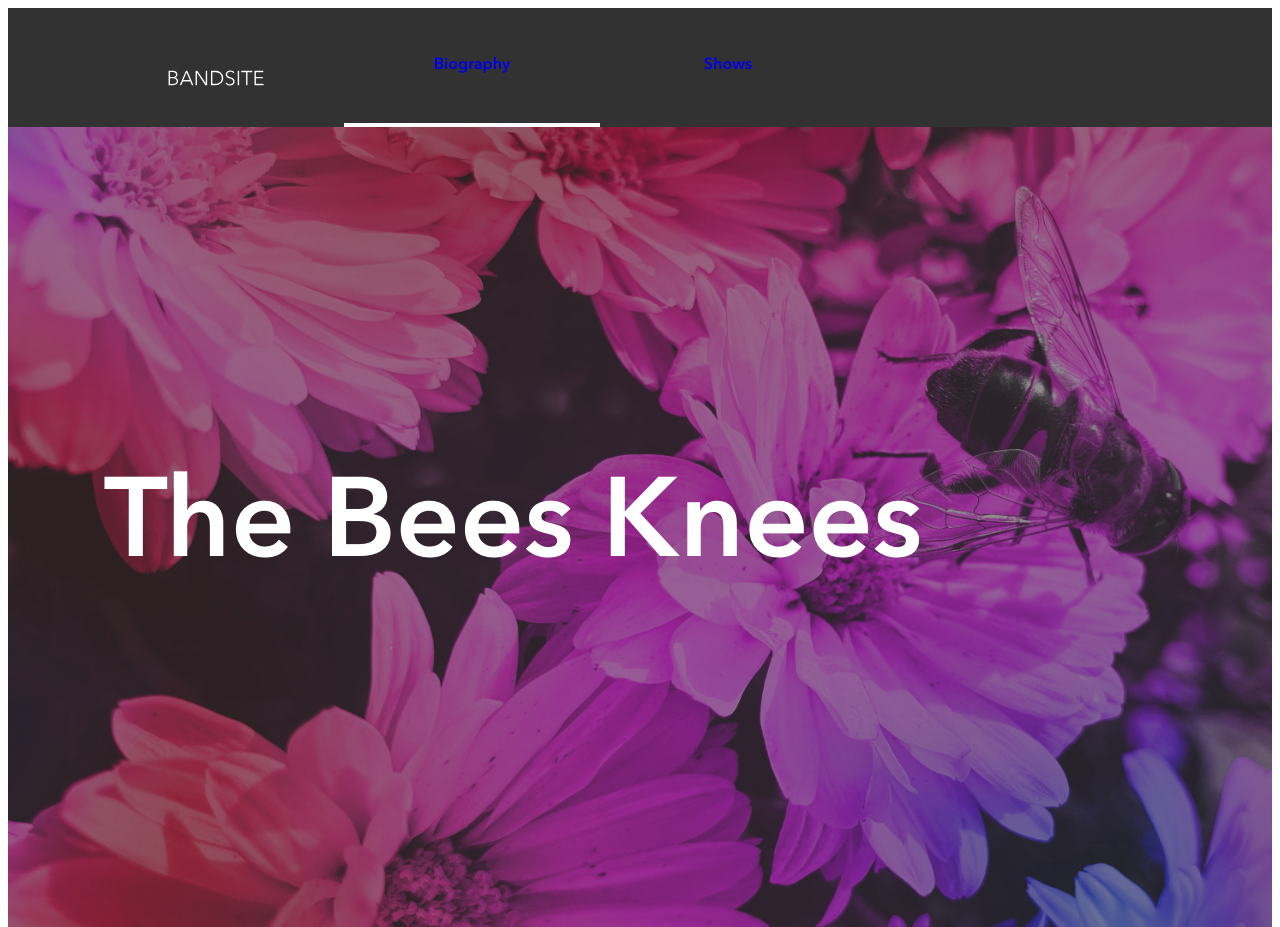
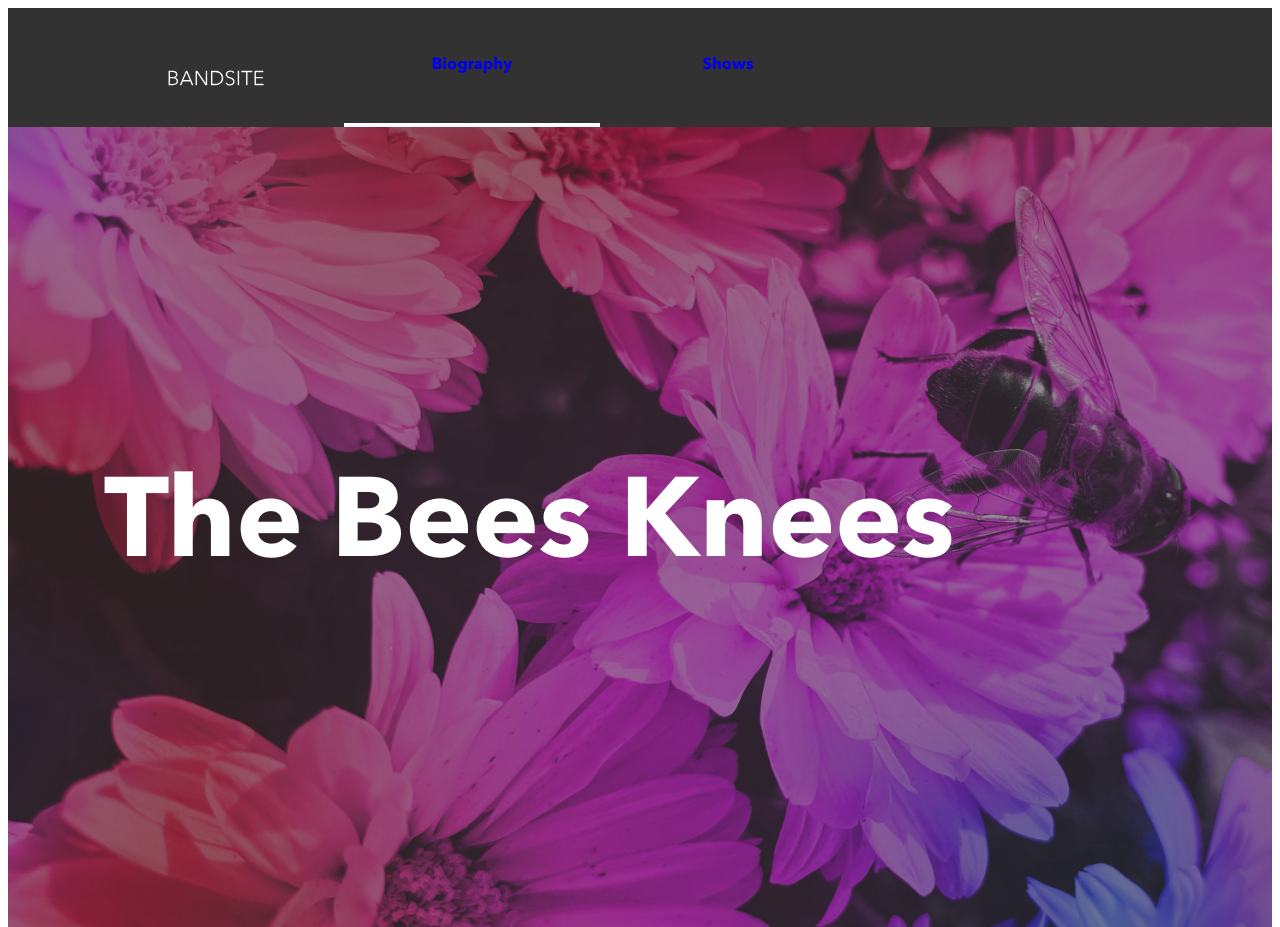
Before and after one commit to jpbozley/bandsite, a plain HTML site: page index.html in a window 1280 px wide. Shown: the top 927 px of the page. Drawn offline with nearby package versions, Linux system fonts and the light colour scheme; no server answers.

Commit message:
fixed sprint2 mistakes

```diff
--- a/Styles/bio.scss
+++ b/Styles/bio.scss
@@ -15,10 +15,10 @@
     display: flex;
     align-items: center;
     padding-left: 1rem;
-    @media (min-width:$tablet) {
+    @include tablet{
         height:50vw;
     }
-    @media (min-width:$desktop) {
+    @include desktop{
        height:100vh;
     }
 
@@ -36,11 +36,11 @@
         color: $primary3;
         position: relative;
         z-index: 3;
-        @media (min-width:$tablet) {
+        @include tablet{
             font-size:3rem;
             padding-left:1.5rem;
         };
-        @media(min-width:$desktop){
+        @include desktop{
             font-size:7rem;
             padding-left:5rem;
         };
@@ -52,11 +52,11 @@
     flex-direction: column;
     padding-left: 1rem;
     padding-right: 1rem;
-    @media (min-width: $tablet) {
+    @include tablet{
         margin-left: 2.25rem;
         margin-right: 2.25rem;
       };
-    @media(min-width:$desktop){
+    @include desktop{
         margin-left:auto;
         margin-right:auto;
     }
@@ -65,10 +65,10 @@
         font-size: 1.5rem;
         padding-top: 1.5rem;
         padding-bottom: 1rem;
-        @media (min-width:$tablet) {
+        @include tablet{
             font-size: 2rem;
         }
-        @media (min-width:$desktop) {
+        @include desktop{
             font-size:2.5rem;
         }
     }
@@ -91,13 +91,13 @@
         margin:0;
         line-height: 1.375rem;
         @include about-padding;
-        @media (min-width: $tablet) {
+        @include tablet{
             margin-top: 2rem;
             @include avenir-standard;
             font-size: 1rem;
           }
     }
-    &__info-container{@media (min-width: $tablet){
+    &__info-container{@include tablet{
         display: flex;
         flex-direction: row;
         justify-content: center;
@@ -109,7 +109,7 @@
         font-size: 0.8125rem;
         color: $primary;
         line-height: 1.125rem;
-        @media (min-width: $tablet){
+        @include tablet{
             display: flex;
             justify-content: space-around;
             padding: .5rem;
@@ -119,7 +119,7 @@
 
 .gallery{
     background-color: $secondary3;
-    @media (min-width:$tablet) {
+    @include tablet{
         padding-left: 1.5rem;
         padding-right: 1.5rem;
     }
@@ -128,7 +128,7 @@
         line-height: 2rem;
         @include title-text;
         padding-top:1rem;
-        @media(min-width:$tablet){
+        @include tablet{
             padding-left: 1rem;
             font-size: 2rem;
         }
@@ -138,11 +138,11 @@
         flex-direction: column;
         align-items:center;
         justify-content: center;
-        @media (min-width:$tablet) {
+        @include tablet{
             flex-direction: row;
             flex-wrap: wrap;
         }
-        @media(min-width: $desktop){
+        @include tablet{
             margin-right: auto;
             margin-left: auto;
         }
@@ -151,7 +151,7 @@
         width: 100vw;
         padding: .5rem 1rem;
         filter: grayscale(1);
-        @media (min-width:$tablet) {
+        @include tablet{
             width: 30vw;
         }
         &:hover{
@@ -164,11 +164,11 @@
     &__body{
         display:flex;
         flex-direction: row;
-        @media(min-width:$tablet){
+        @include tablet{
             padding-left: 7.5vw;
             padding-right: 7.5vw
         }
-        @media(min-width:$desktop){
+        @include desktop{
             padding-left: 30vw;
             padding-right:30vw;
         }
@@ -176,13 +176,13 @@
     &__title{
         font-family: avenir, sans-serif;
         font-size: 1.5rem;
-        @media(min-width:$tablet){
+        @include tablet{
             padding-left: 2rem;
             font-size: 2.5rem;
             line-height: 2.75rem;
             @include avenir-standard;
         }
-        @media(min-width:$desktop){
+        @include desktop{
             padding-left:5rem;
         }
     }
@@ -200,10 +200,10 @@
     }
     &__box{
         margin-bottom: .5rem;
-        @media(min-width: $tablet){
+        @include tablet{
             width: 75vw;
         }
-        @media(min-width:$desktop){
+        @include desktop{
             width: 30vw;
         }
     }
@@ -228,7 +228,7 @@
         padding: .75rem 0rem;
         border-radius: 5%;
         margin: .5rem 0rem;
-        @media (min-width:$tablet) {
+        @include tablet{
             width:15vw;
             align-self: flex-end;
         };
@@ -250,12 +250,12 @@
     &__list{
         list-style: none;
         padding-left: 0;
-        @media (min-width:$tablet) {
+        @include tablet{
             padding-right: 7.5vw;
             padding-left: 7.5vw;
         }
 
-        @media(min-width:$desktop){
+        @include desktop{
             padding-right: 30vw;
             padding-left: 30vw;
         }
--- a/Styles/partials/__fonts.scss
+++ b/Styles/partials/__fonts.scss
@@ -1,3 +1,24 @@
+@font-face {
+    font-family: avenir;
+    src: url(../Assets/Font/AvenirNextLTPro-Regular.otf) format("opentype"),
+    url(../../Assets/Font/Alternative\ files/AvenirNextLTPro-Regular) format("truetype");
+    font-weight: 400;
+}
+
+@font-face {
+    font-family: avenir;
+    src: url(../Assets/Font/AvenirNextLTPro-Bold.otf) format("opentype"),
+    url(../../Assets/Font/Alternative\ files/AvenirNextLTPro-Bold) format("truetype");
+    font-weight: 700;
+}
+
+
+@font-face {
+    font-family: avenir;
+    src: url(../Assets/Font/AvenirNextLTPro-Demi.otf) format("opentype")
+    url(../../Assets/Font/Alternative\ files/AvenirNextLTPro-Demi) format("truetype");
+    font-weight: 600;
+}
 
 
 @mixin avenir-light{
--- a/Styles/partials/__global.scss
+++ b/Styles/partials/__global.scss
@@ -1,22 +1,6 @@
 *,*::before, *::after{box-sizing:border-box};
+@import "./_mixins";
 
-@font-face {
-    font-family: avenir;
-    src: url(../Assets/Font/AvenirNextLTPro-Regular.otf);
-    font-weight: 400;
-}
-
-@font-face {
-    font-family: avenir;
-    src: url(../Assets/Font/AvenirNextLTPro-Bold.otf);
-    font-weight: 700;
-}
-
-@font-face {
-    font-family: avenir;
-    src: url(../Assets/Font/AvenirNextLTPro-Demi.otf);
-    font-weight: 600;
-}
 
 .header{
     display:flex;
@@ -26,10 +10,10 @@
     margin: 0rem;
     align-items: center;
     justify-content: space-between;
-    @media (min-width:$tablet) {
+    @include tablet{
         padding-left: 1.5rem;
     };
-    @media (min-width:$desktop) {
+    @include desktop{
         padding-left:5rem;
     }
     &__title{
@@ -49,7 +33,7 @@
     &__logo{
             width: 30vw;
             padding-top: 1rem;
-            @media (min-width:$tablet) {
+            @include tablet{
                 padding-left:3rem;
                 padding-right: 5rem;
                 align-self: center;
@@ -57,7 +41,7 @@
                 padding-top:3rem;
                 width: 35vw;
             }
-            @media(min-width:$desktop){
+            @include desktop{
                 padding-left:5rem;
                 width: 20vw;
             }
@@ -87,7 +71,7 @@
         &:hover{
             color: palevioletred;
         }
-        @media (min-width: $tablet) {
+        @include tablet{
             width: 20vw;
             padding-bottom:3rem;
             padding-top:3rem;     }
@@ -96,7 +80,7 @@
             font-weight: 600;
         }
     }
-    @media (min-width: $tablet){
+    @include tablet{
         flex-direction: row;
         justify-content: flex-start;
     }
@@ -106,24 +90,22 @@
 .footer{
     background-color: $primary;
     padding:1rem;
-    @media (min-width:$tablet) {
+    @include tablet{
         margin-left:2.25rem;
         margin-right: 2.25rem;
-    }
-    @media (min-width:$tablet) {
         padding-left: 5rem;
         padding-right: 5rem;
     }
     &__container{
         align-items: center;
-        @media (min-width:$tablet) {
+        @include tablet{
             display:flex;
             flex-direction: row;
             justify-content: space-between;
         }
     }
     &__container-left{
-        @media (min-width:$tablet) {
+        @include tablet{
             display:flex;
             flex-direction: row;
             align-items: center;
@@ -139,7 +121,7 @@
         color: $primary3;
         margin-top: 1rem;
         margin-bottom: 1rem;
-        @media (min-width:$tablet) {
+        @include tablet{
             margin-left:2rem;
         }
     }
@@ -154,19 +136,19 @@
         font-size: 1.5rem;
         line-height: 2rem;
         margin: 0;
-        @media (min-width:$tablet) {
+        @include tablet{
             display:inline-flex;
             justify-self: flex-end;
             }
     }
     &__contact{
-        @media (min-width:$tablet) {
+        @include tablet{
             display:flex;
             flex-direction: row;
         }
     }
     &__grouping{
-        @media(min-width:$tablet){
+        @include tablet{
             padding-right: 2.5rem;
         }
     }
@@ -183,7 +165,7 @@
         @include info-text;
     }
     &__site-name{
-        @media (min-width:$tablet) {
+        @include tablet{
             display:none;
         }
     }
--- a/Styles/partials/__mixins.scss
+++ b/Styles/partials/__mixins.scss
@@ -1,3 +1,13 @@
+@mixin tablet {
+    @media (min-width: 768px) { @content; }
+  }
+
+@mixin desktop{
+    @media(min-width: 1280px){
+        @content;
+    }
+}
+
 @mixin info-text{font-family: avenir;
 line-height: 1.125rem;
 font-weight: 400;
@@ -20,7 +30,7 @@ color: $primary3};
 }
 
 @mixin about-padding{
-    @media(min-width:$tablet){
+    @include tablet{
         padding-left: 2.5rem;
         padding-right:2.5rem;
     }
--- a/Styles/shows.scss
+++ b/Styles/shows.scss
@@ -1,9 +1,8 @@
 @import "./partials/_screensizes";
-@import "./partials/_mixins";
 @import "./partials/_colors";
 @import "./partials/_global";
 @import "./partials/_fonts";
-
+@import "./partials/_mixins";
 
 
 .hero{
@@ -17,15 +16,15 @@
     align-items: flex-start;
     padding-left: 1rem;
     flex-direction: column;
-    @media (min-width:$tablet) {
+    @include tablet{
         height:80vh;
     }
-    @media (min-width:$desktop) {
+    @include desktop{
        height:100vh;
        flex-direction: row;
     }
     &__container{
-        @media (min-width:$desktop) {
+        @include desktop{
             width: 50vw;
             align-self: center;
          }
@@ -42,7 +41,7 @@
         font-family: Interstate,Lucida Grande,Lucida Sans Unicode,Lucida Sans,Garuda,Verdana,Tahoma,sans-serif;
         font-weight: 100;
         width: 80vw;
-        @media (min-width:$desktop) {
+        @include desktop{
             align-self: center;
             width: 50vw;
             padding-left: 5rem;
@@ -69,11 +68,11 @@
         z-index: 3;
         font-size: 1rem;
         padding-top: 3rem;
-        @media (min-width:$tablet) {
+        @include tablet{
             font-size:1.5rem;
             padding-left:1.5rem;
         };
-        @media(min-width:$desktop){
+        @include desktop{
             font-size:2rem;
             padding-left:5rem;
             font-weight: 600;
@@ -85,11 +84,11 @@
         color: $primary3;
         position: relative;
         z-index: 3;
-        @media (min-width:$tablet) {
+        @include tablet{
             font-size:3rem;
             padding-left:1.5rem;
         };
-        @media(min-width:$desktop){
+        @include desktop{
             margin-top: 0;
             font-size:5rem;
             padding-left:5rem;
@@ -100,13 +99,13 @@
 
 .tour-dates{
 
-    @media (min-width:$desktop) {
+    @include desktop{
         padding-top: 2rem;
         display:flex;
         flex-direction: row;
     }
     &__desktop-container{
-        @media (min-width: $desktop) {
+        @include desktop{
             width: 70vw;
             padding-right: 4.5rem;
         }
@@ -116,7 +115,7 @@
         list-style: none;
         padding-left: 1rem;
         margin-left:0;
-        @media(min-width:$tablet){
+        @include tablet{
             display:flex;
             justify-content: space-between;
         }
@@ -125,7 +124,7 @@
         font-size: .875rem;
         color: $primary2;
         @include avenir-standard;
-        @media(min-width:$tablet){
+        @include tablet{
             width: 20vw;
         }
     }
@@ -133,7 +132,7 @@
         @include avenir-bold;
         font-size: 1.5rem;
         padding-bottom: 1rem;
-        @media (min-width: $desktop) {
+        @include desktop{
             width: 30vw;
             font-size: 2.25rem;
             padding-left: 5vw;
@@ -146,7 +145,7 @@
         font-size: .875rem;
         color: $primary2;
         @include avenir-standard;
-        @media (min-width:$tablet) {
+        @include tablet{
             display: none;
         }
     }
@@ -154,7 +153,7 @@
         font-size: .875rem;
         color: $primary;
         font-family: avenir, sans-serif;
-        @media(min-width:$tablet){
+        @include tablet{
             width:20vw;
         }
         &--bold{
@@ -166,7 +165,7 @@
     padding-bottom: 1rem;
     margin-bottom: .5rem;
     list-style: none;
-    @media(min-width:$tablet){
+    @include tablet{
         display:flex;
         flex-direction: row;
         padding-left: 1rem;
@@ -191,7 +190,7 @@
         border-radius: .3125rem;
         padding-top: .5rem;
         padding-bottom: .5rem;
-        @media(min-width:$tablet){
+        @include tablet{
             width: 20vw;
         }
     };
```
Also changed, not shown: Styles/bio.css, Styles/shows.css.
